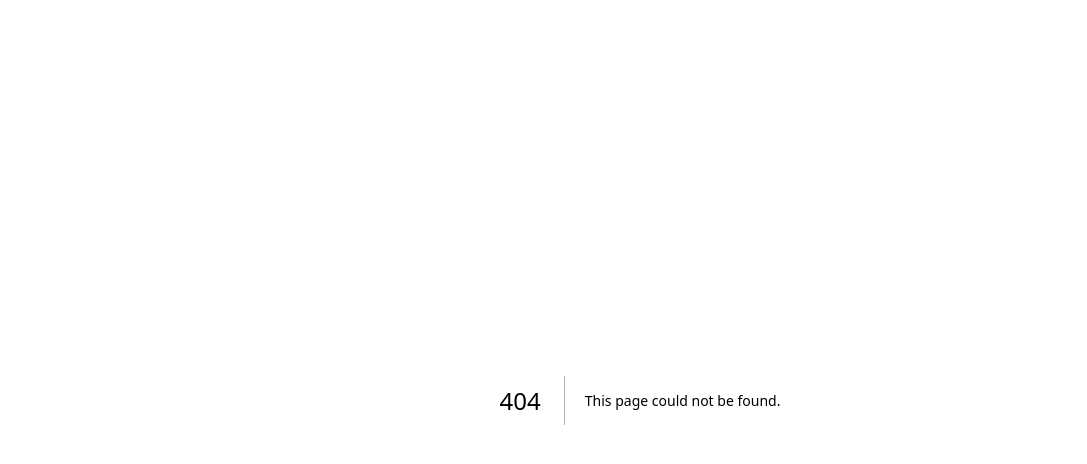
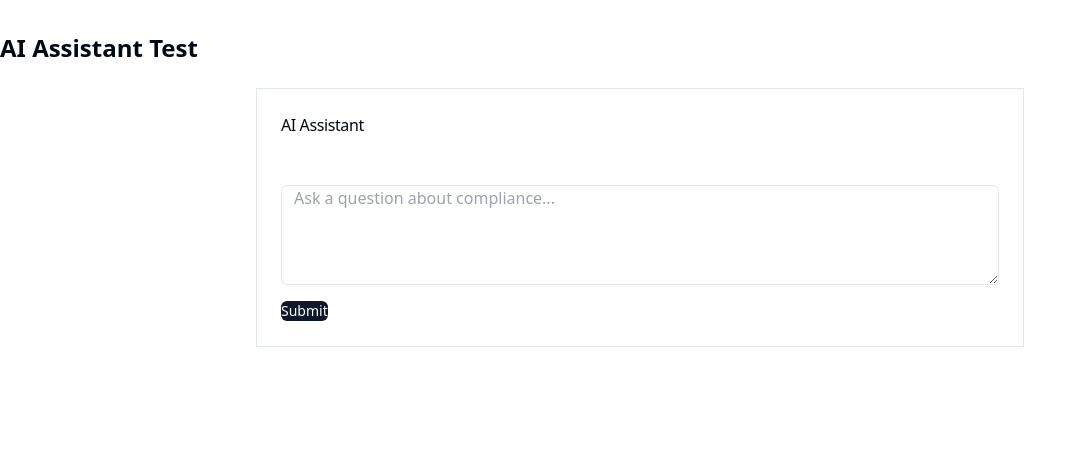
Before and after one commit to penshopx/integri-SMAP_apps, a Next.js app: page /ai-test in a window 1280 px wide. Before the commit this address had no page. Shown: the top 464 px of the page, without its empty margins (0-1087 px from the left). Built offline with nearby package versions, Linux system fonts and the light colour scheme.

Commit message:
Prepare landing page and fix token manager for go-live

```diff
--- /dev/null
+++ b/app/ai-test/page.tsx
@@ -0,0 +1,10 @@
+import AIChat from "@/components/ai-chat"
+
+export default function AITestPage() {
+  return (
+    <div className="container mx-auto py-8">
+      <h1 className="text-2xl font-bold mb-6">AI Assistant Test</h1>
+      <AIChat />
+    </div>
+  )
+}
--- /dev/null
+++ b/app/api/ai/route.ts
@@ -0,0 +1,23 @@
+import { type NextRequest, NextResponse } from "next/server"
+import { getChatCompletion } from "@/lib/openai"
+
+export async function POST(request: NextRequest) {
+  try {
+    const { messages } = await request.json()
+
+    if (!messages || !Array.isArray(messages)) {
+      return NextResponse.json({ error: "Messages are required and must be an array" }, { status: 400 })
+    }
+
+    const response = await getChatCompletion(messages, {
+      model: "gpt-3.5-turbo",
+      temperature: 0.7,
+      max_tokens: 500,
+    })
+
+    return NextResponse.json({ response })
+  } catch (error) {
+    console.error("Error in AI route:", error)
+    return NextResponse.json({ error: "Failed to process request" }, { status: 500 })
+  }
+}
--- /dev/null
+++ b/components/ai-chat.tsx
@@ -0,0 +1,83 @@
+"use client"
+
+import type React from "react"
+
+import { useState } from "react"
+import { Button } from "@/components/ui/button"
+import { Card, CardContent, CardHeader, CardTitle } from "@/components/ui/card"
+import { Textarea } from "@/components/ui/textarea"
+
+export default function AIChat() {
+  const [input, setInput] = useState("")
+  const [response, setResponse] = useState("")
+  const [loading, setLoading] = useState(false)
+
+  const handleSubmit = async (e: React.FormEvent) => {
+    e.preventDefault()
+    if (!input.trim()) return
+
+    setLoading(true)
+    try {
+      const res = await fetch("/api/ai", {
+        method: "POST",
+        headers: {
+          "Content-Type": "application/json",
+        },
+        body: JSON.stringify({
+          messages: [
+            {
+              role: "system",
+              content: "You are a helpful assistant for a compliance management system.",
+            },
+            {
+              role: "user",
+              content: input,
+            },
+          ],
+        }),
+      })
+
+      const data = await res.json()
+      if (data.error) {
+        throw new Error(data.error)
+      }
+
+      setResponse(data.response || "No response received")
+    } catch (error) {
+      console.error("Error:", error)
+      setResponse("Error: Failed to get response from AI")
+    } finally {
+      setLoading(false)
+    }
+  }
+
+  return (
+    <Card className="w-full max-w-3xl mx-auto">
+      <CardHeader>
+        <CardTitle>AI Assistant</CardTitle>
+      </CardHeader>
+      <CardContent>
+        <form onSubmit={handleSubmit} className="space-y-4">
+          <div>
+            <Textarea
+              placeholder="Ask a question about compliance..."
+              value={input}
+              onChange={(e) => setInput(e.target.value)}
+              className="min-h-[100px]"
+            />
+          </div>
+          <Button type="submit" disabled={loading || !input.trim()}>
+            {loading ? "Processing..." : "Submit"}
+          </Button>
+        </form>
+
+        {response && (
+          <div className="mt-6">
+            <h3 className="font-medium mb-2">Response:</h3>
+            <div className="p-4 bg-muted rounded-md whitespace-pre-wrap">{response}</div>
+          </div>
+        )}
+      </CardContent>
+    </Card>
+  )
+}
--- a/package.json
+++ b/package.json
@@ -26,7 +26,7 @@
     "lucide-react": "^0.482.0",
     "next": "15.2.3",
     "next-themes": "^0.4.6",
-    "openai": "^4.87.3",
+    "openai": "^4.87.4",
     "react": "^18",
     "react-day-picker": "^9.6.2",
     "react-dom": "^18",
```
Also changed, not shown: 1 other file (tests, documents, lock files or other folders).
